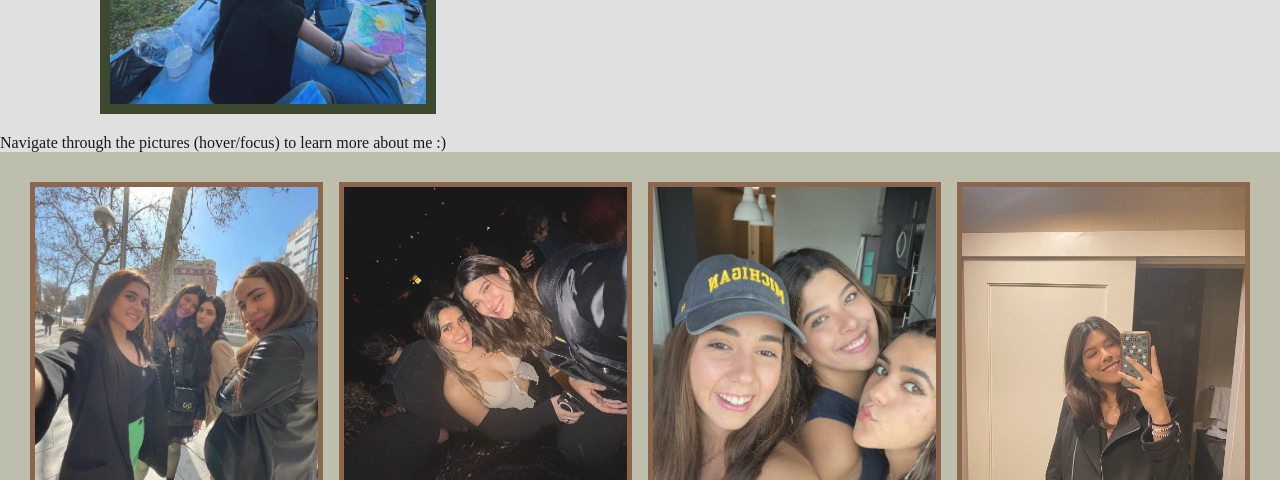
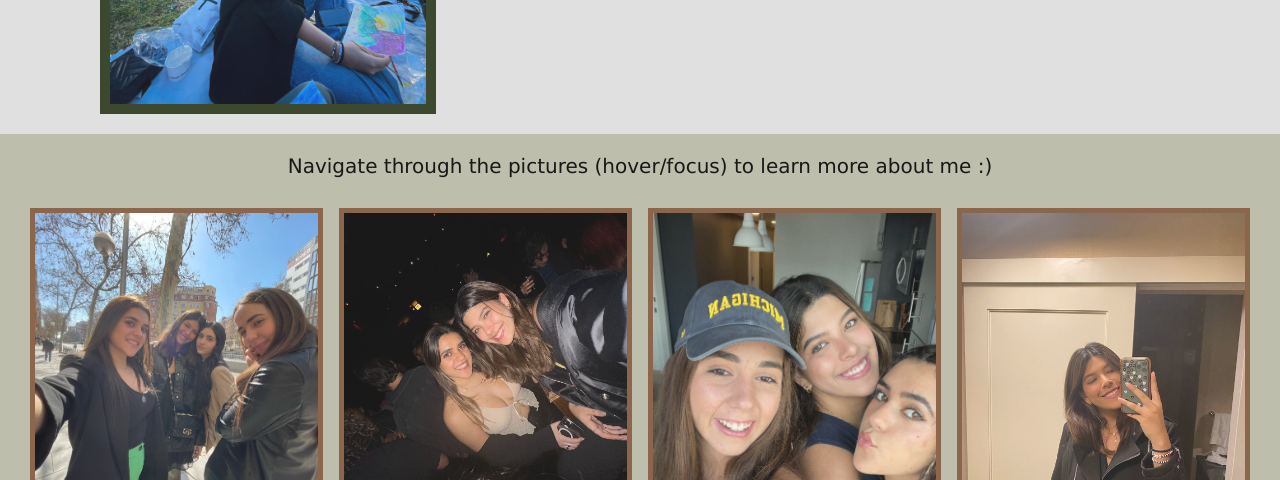
Before and after one commit to paolalac/portfolio, a plain HTML site: page index.html in a window 1280 px wide. Shown: the part 460-940 px from the top of the page. Drawn offline with Linux system fonts and the light colour scheme.

Commit message:
Add files via upload

```diff
--- a/css/style.css
+++ b/css/style.css
@@ -113,6 +113,20 @@ div .about {
 
     border: solid 10px #283618;
     width: 80%;
+}
+
+.title
+{
+    padding-top: 20px;
+    display: flex;
+    justify-content: flex-end;
+    background-color: #b7b7a4;
+    font-family: 'Lucida Sans', 'Lucida Sans Regular', 'Lucida Grande', 'Lucida Sans Unicode', Geneva, Verdana, sans-serif;
+    flex-direction: column;
+    flex-wrap: nowrap;
+    align-items: center;
+    font-size: 15px;
+    font-weight: bold;
 }
 
 .typewriter h1{
@@ -438,6 +452,20 @@ footer a:focus {
         padding-left: 15px;
     }
 
+    .title
+{
+    padding-top: 20px;
+    display: flex;
+    justify-content: flex-end;
+    background-color: #b7b7a4;
+    font-family: 'Lucida Sans', 'Lucida Sans Regular', 'Lucida Grande', 'Lucida Sans Unicode', Geneva, Verdana, sans-serif;
+    flex-direction: column;
+    flex-wrap: nowrap;
+    align-items: center;
+    font-size: 20px;
+    font-weight: bold;
+}
+
     nav a{
         font-size: 15px;
     }
```
